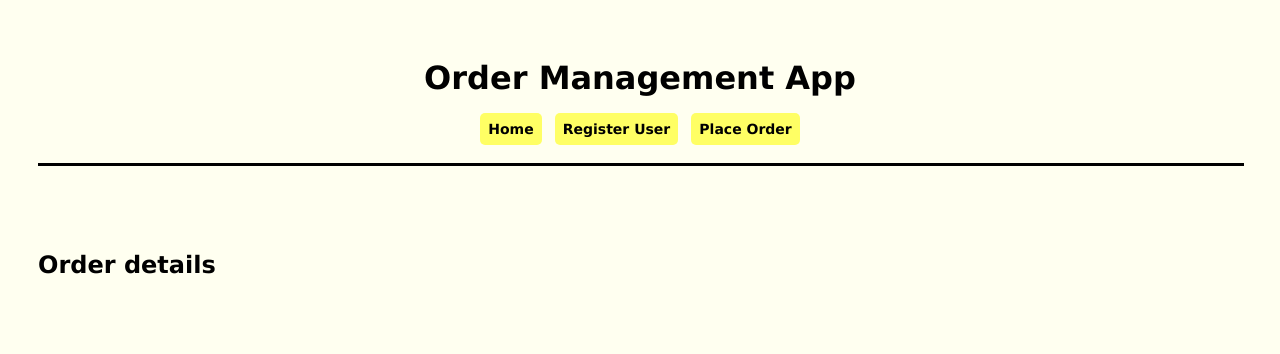
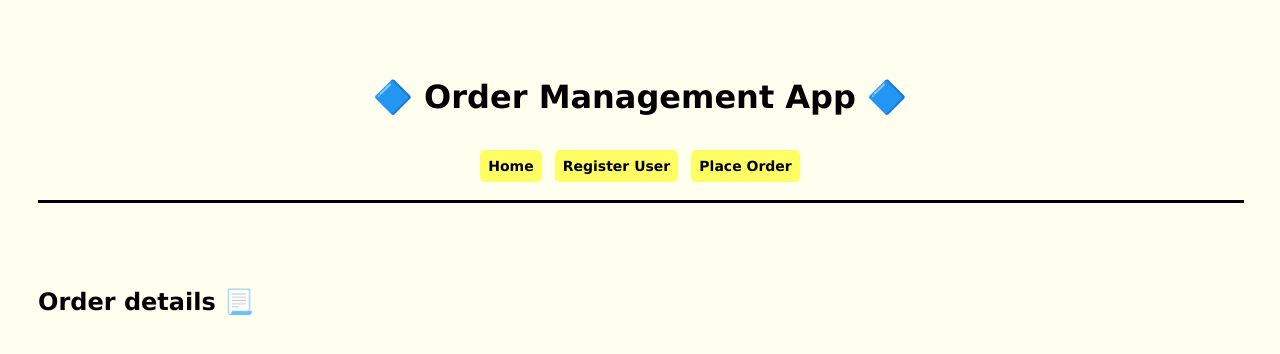
Before and after one commit to jaydenlsf/order-management-app, a Flask app: page /view-order/1 in a window 1280 px wide. Shown: the top 354 px of the page. Run offline with Flask 2, Linux system fonts and the light colour scheme; data that the repository does not hold is empty.

Commit message:
Minor changes

```diff
--- a/application/templates/layout.html
+++ b/application/templates/layout.html
@@ -15,6 +15,7 @@
         }
         h1 {
             text-align: center;
+            margin: 40px;
         }
         .navbar {
             text-align: center;
@@ -30,7 +31,7 @@
             margin: 4px;
         }
         a:hover{
-            box-shadow: 0 0 15px #ccc;
+            box-shadow: 0 0 30px #ccc;
         }
         a:active {
             background-color: rgb(160, 160, 20);
@@ -43,7 +44,7 @@
     {% endif %}
 </head>
 <body class='body'>
-    <h1>Order Management App</h1>
+    <h1>🔷 Order Management App 🔷</h1>
     <div class="navbar">
         <a href="{{ url_for('home') }}">Home</a>
         <a href="{{ url_for('register') }}">Register User</a>
--- a/application/templates/view-order.html
+++ b/application/templates/view-order.html
@@ -3,12 +3,12 @@
 {% block body %}
 
 
-<h2>Order details</h2><br>
+<h2>Order details 📃</h2><br>
 
 {% if order.order_status == 'order placed' %}
 <p>Order id: {{ pad_num(order.id) }}</p>
 <p>Order placed on: {{ order.date }} {{ order.time }}</p><br>
-<h3>Customer's details</h3>
+<h3>Customer's details 🏠</h3>
 <p>Name: {{ order.user.name }}</p>
 <p>House number: {{ order.user.house_number }}</p>
 <p>Postcode: {{ order.user.postcode }}</p>
@@ -20,7 +20,7 @@
 <p>Tracking number: {{ order.tracking_num }}</p>
 <p>Out for delivery date: {{ order.date }}</p>
 <p>Out for delivery time: {{ order.time }}</p><br>
-<h3>Customer's details</h3>
+<h3>Customer's details 🏠</h3>
 <p>Name: {{ order.user.name }}</p>
 <p>House number: {{ order.user.house_number }}</p>
 <p>Postcode: {{ order.user.postcode }}</p>
@@ -30,7 +30,7 @@
 <p>Order id: {{ pad_num(order.id) }}</p>
 <p>Tracking number: {{ order.tracking_num }}</p>
 <p>Delivered on: {{ order.date }} {{ order.time }}</p><br>
-<h3>Customer's details</h3>
+<h3>Customer's details 🏠</h3>
 <p>Name: {{ order.user.name }}</p>
 <p>House number: {{ order.user.house_number }}</p>
 <p>Postcode: {{ order.user.postcode }}</p>
```
